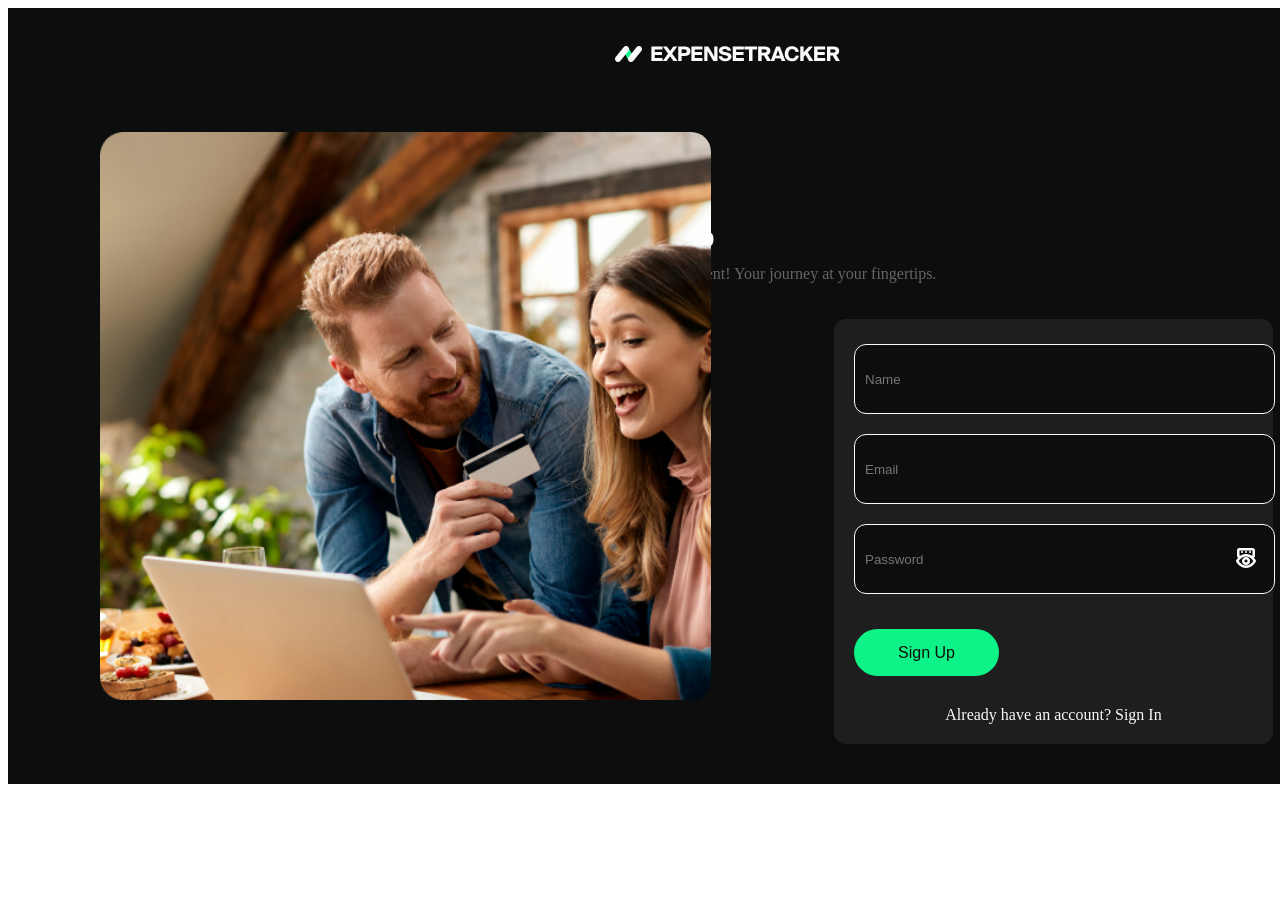
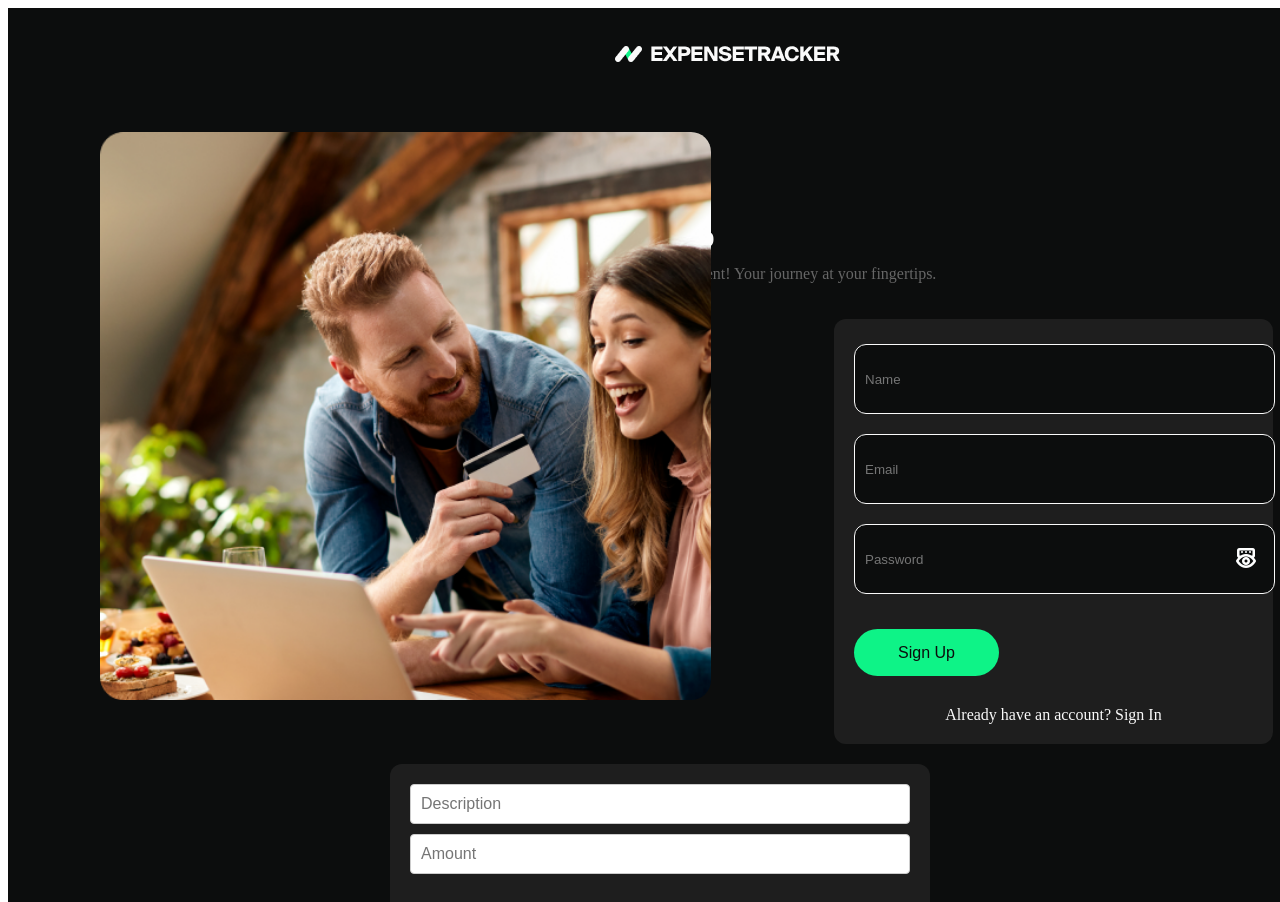
Before and after one commit to Reuelle/expense-tracker, a React (Create React App) app: page /expense-tracker/register in a window 1280 px wide. Shown: the top 902 px of the page. Before the commit the page ends 800 px from the top, so only its background shows below. Built offline with nearby package versions, Linux system fonts and the light colour scheme.

Commit message:
Update RegisterPage.jsx

```diff
--- a/src/components/RegisterPage/RegisterPage.jsx
+++ b/src/components/RegisterPage/RegisterPage.jsx
@@ -1,10 +1,11 @@
 // src/components/RegisterPage/RegisterPage.jsx
 import React from 'react';
-import * as Yup from 'yup';
-import AuthForm from '../AuthForm/AuthForm'; // Import AuthForm component
-import AllUsersTab from '../AllUsersTab/AllUsersTab'; // Import AllUsersTab component
-import Decoration from '../Decoration/Decoration'; // Import Decoration component
-import styles from './RegisterPage.module.css'; // Import CSS module for styling
+import * as Yup from 'yup'; // Import Yup for validation schema
+import AuthForm from '../AuthForm/AuthForm';
+import AllUsersTab from '../AllUsersTab/AllUsersTab';
+import Decoration from '../Decoration/Decoration';
+import TransactionForm from '../TransactionForm/TransactionForm';
+import styles from './RegisterPage.module.css';
 
 // Define form fields, initial values, and validation schema
 const formFields = [
@@ -42,7 +43,6 @@ const validationSchema = Yup.object({
 
 const handleSubmit = (values) => {
   console.log('Form values:', values);
-  // Handle form submission here
 };
 
 const RegisterPage = () => {
@@ -54,7 +54,7 @@ const RegisterPage = () => {
           Step into a world of hassle-free expense management! Your journey at your fingertips.
         </p>
       </header>
-        <Decoration /> {/* Include Decoration component here */}
+      <Decoration />
       <AuthForm
         formFields={formFields}
         submitButtonText="Sign Up"
@@ -63,7 +63,8 @@ const RegisterPage = () => {
         onSubmit={handleSubmit}
         navigation={{ href: '/login', text: 'Already have an account? Sign In' }}
       />
-      <AllUsersTab /> {/* Render AllUsersTab component */}
+      <TransactionForm />
+      <AllUsersTab />
     </div>
   );
 };
```
